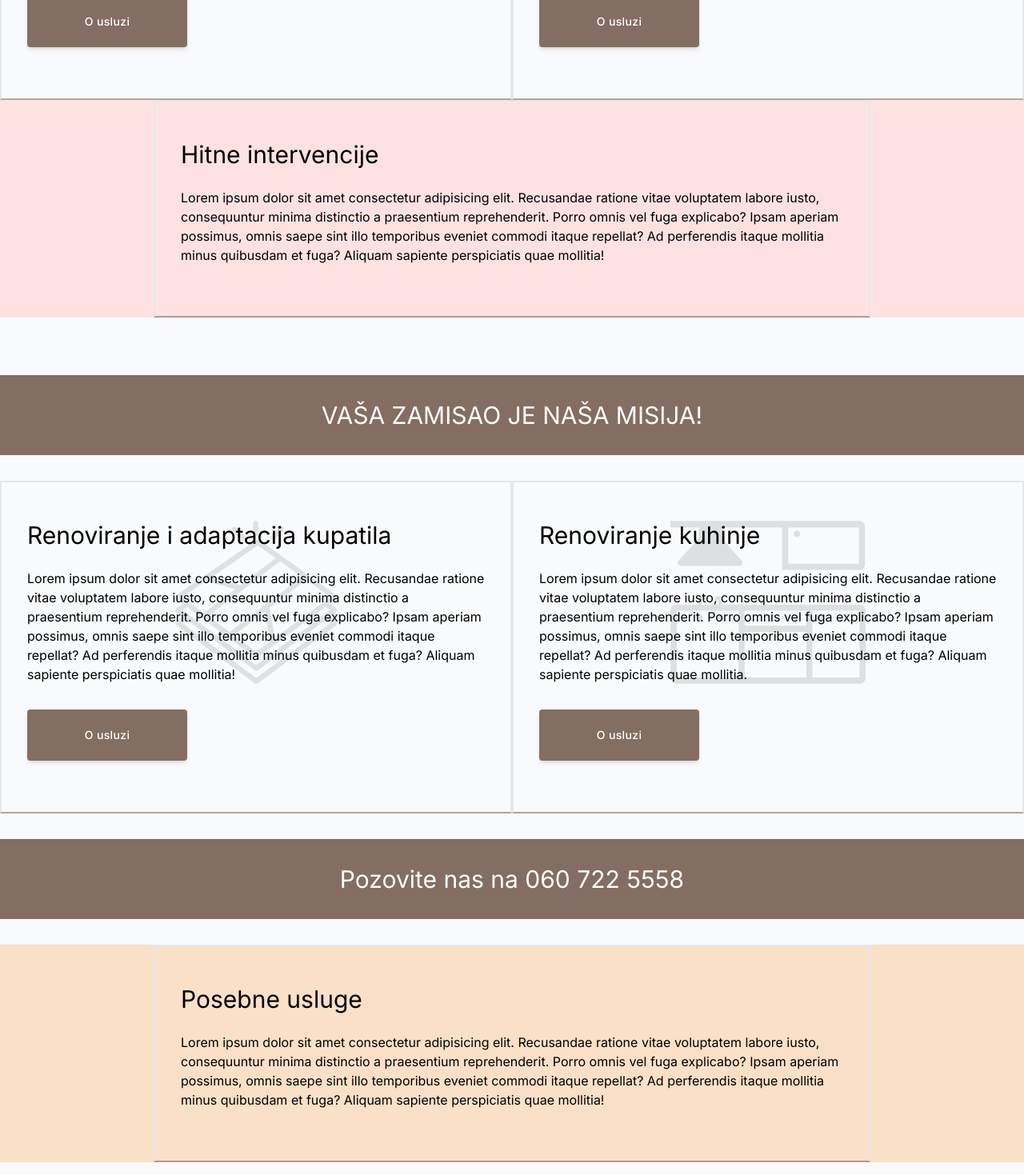
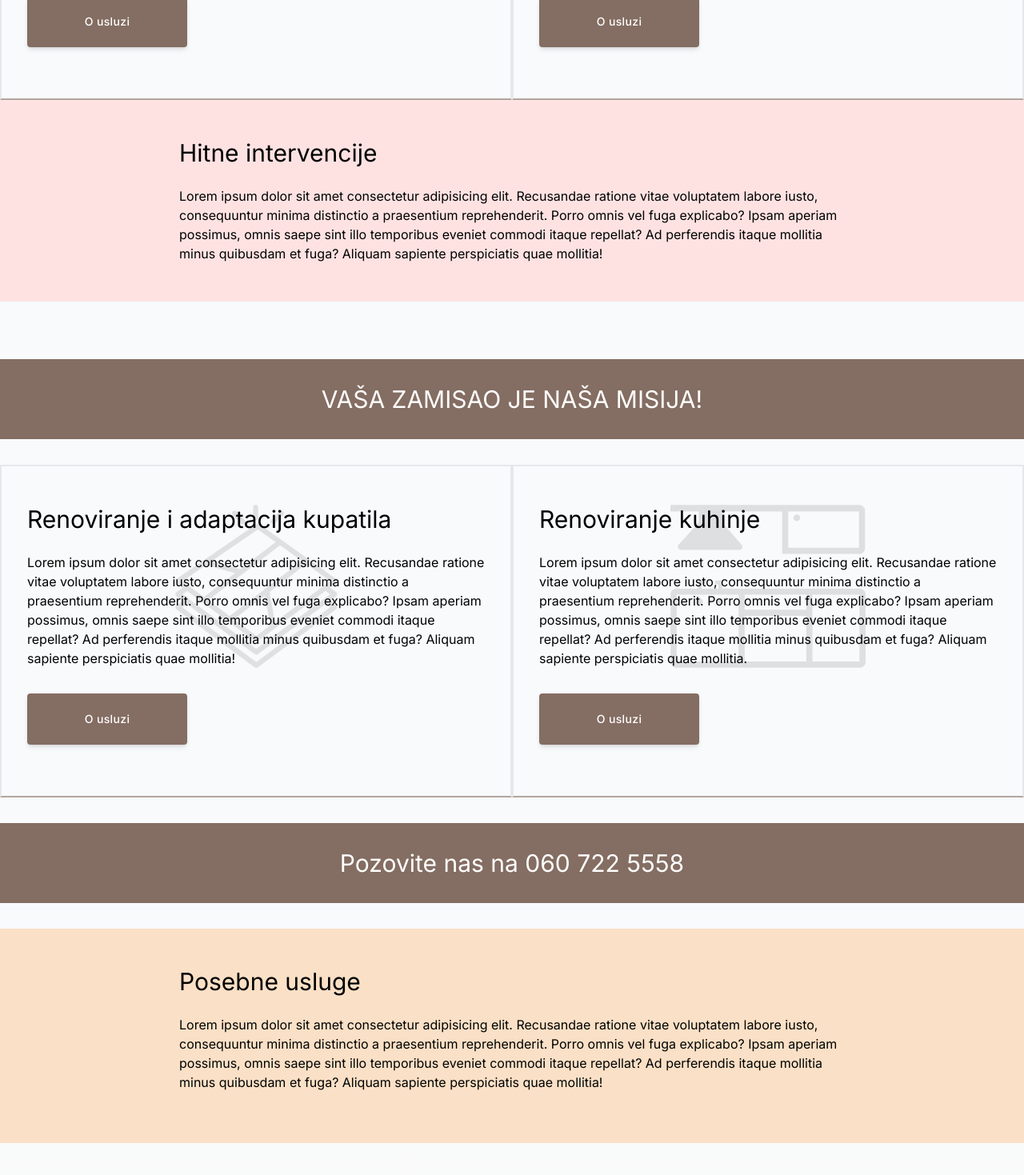
Before and after one commit to cehicm/ma-si-hausmajstor, a Next.js app: page /usluge in a window 1280 px wide. Shown: the part 1281-2750 px from the top of the page at 80% size. Built offline with nearby package versions, Linux system fonts and the light colour scheme.

Commit message:
Update custom service block styles

```diff
--- a/src/pages/usluge.js
+++ b/src/pages/usluge.js
@@ -99,7 +99,7 @@ export default function usluge() {
 				/>
 
 				<div className="lg:col-span-2 w-full mx-auto lg:flex lg:justify-center bg-red-100 lg:mb-10">
-					<div className="flex flex-col items-start py-12 pb-16 border border-b-lightbrown border-2 border-opacity-60 max-w-4xl px-8 gap-8">
+					<div className="flex flex-col items-start py-12 max-w-4xl px-8 gap-8">
 						<Link href="/usluge/hitne-intervencije" className="relative">
 							<div>
 								<div className="flex items-center gap-3">
@@ -143,7 +143,7 @@ export default function usluge() {
 			</div>
 
 			<div className="lg:col-span-2 w-full mx-auto lg:flex lg:justify-center bg-orange-300/40 mb-10">
-				<div className="flex flex-col items-start py-12 pb-16 border border-b-lightbrown border-2 border-opacity-60 max-w-4xl px-8 gap-8">
+				<div className="flex flex-col items-start py-12 pb-16 max-w-4xl px-8 gap-8">
 					<Link href="/usluge/posebne-usluge" className="relative">
 						<div>
 							<div className="flex items-center gap-3">
```
